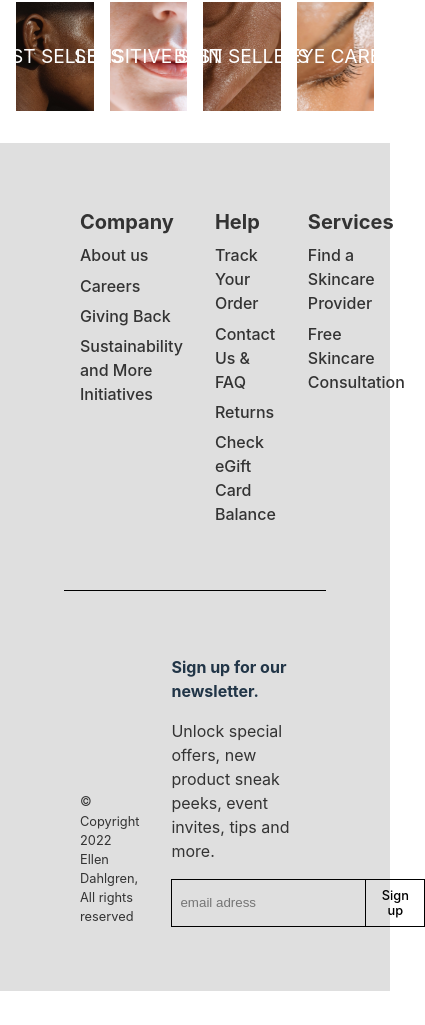
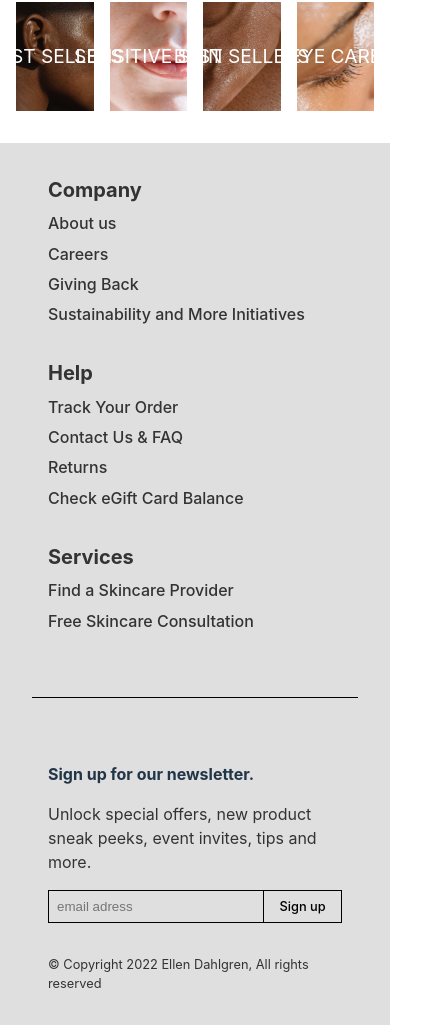
Before and after one commit to ellensofia/e-commerce, a React (Vite) app: page / in a window 390 px wide. Shown: the part 1725-2750 px from the top of the page, 425 px wide, since content can reach past the window. Before the commit the page ends 2716 px from the top, so only its background shows below. Built offline with nearby package versions, Linux system fonts and the light colour scheme; no server answers.

Commit message:
make footer responsive

```diff
--- a/src/assets/components/Footer.tsx
+++ b/src/assets/components/Footer.tsx
@@ -55,6 +55,9 @@ const OuterContainer = styled.div`
   align-items: center;
   padding: 3rem 4rem;
   background-color: #dfdfdf;
+  @media (max-width: 600px) {
+    padding: 1rem 2rem;
+  }
 `;
 
 const InnerContainer = styled.div`
@@ -63,6 +66,10 @@ const InnerContainer = styled.div`
   justify-content: space-between;
   padding-bottom: 3rem;
   border-bottom: 1px solid black;
+
+  @media (max-width: 600px) {
+    grid-template-columns: 1fr;
+  }
 `;
 
 const LinkSection = styled.div`
@@ -92,6 +99,11 @@ const BottomSection = styled.div`
   display: grid;
   align-items: end;
   grid-template-columns: 1fr 1fr 1fr;
+  @media (max-width: 600px) {
+    grid-template-columns: 1fr;
+    display: flex;
+    flex-direction: column-reverse;
+  }
 `;
 
 const NewsletterSection = styled.div`
@@ -117,6 +129,10 @@ const Input = styled.input`
   background-color: transparent;
   width: 14rem;
   border: 1px solid black;
+  @media (max-width: 600px) {
+    max-width: 14rem;
+    width: 100%;
+  }
 `;
 
 const Button = styled.button`
@@ -126,6 +142,7 @@ const Button = styled.button`
   background-color: transparent;
   border-radius: 0;
   font-size: 0.8rem;
+  white-space: nowrap;
 `;
 
 const Text = styled.p`
```
